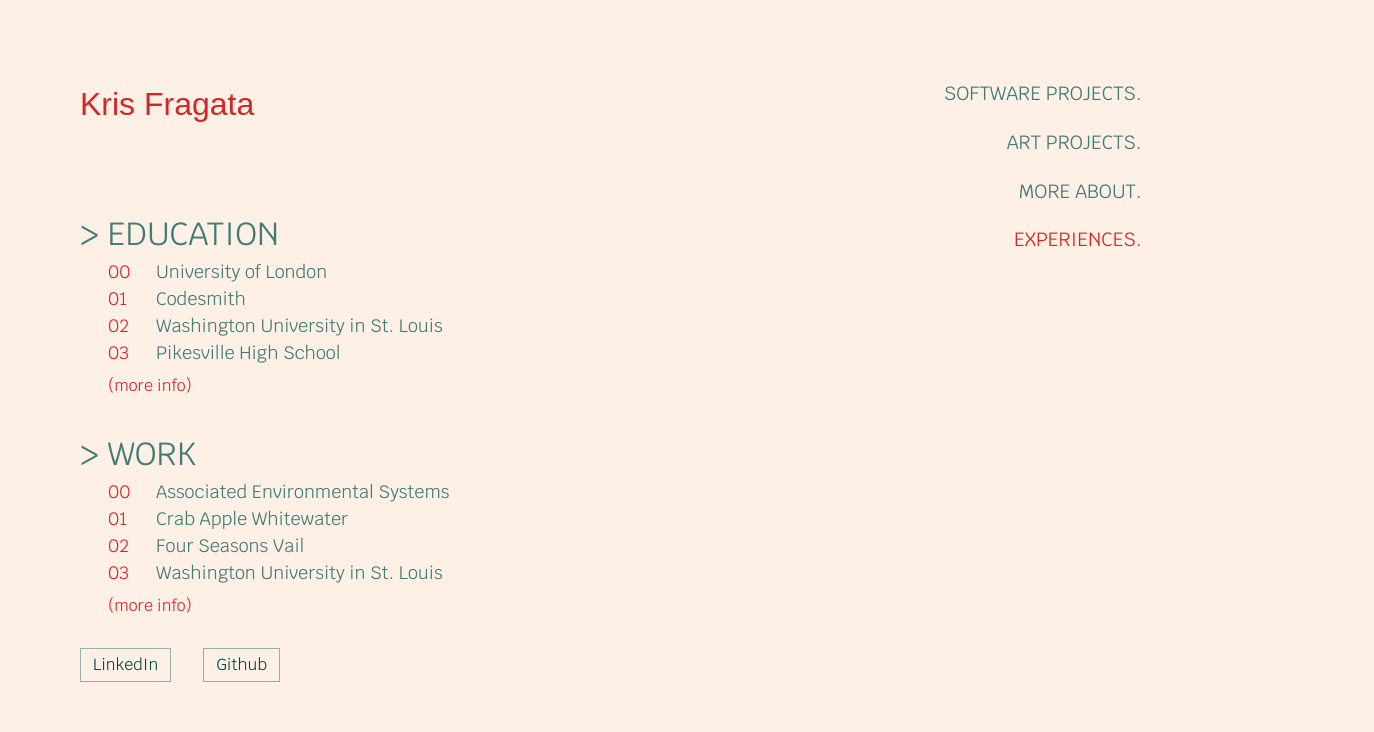
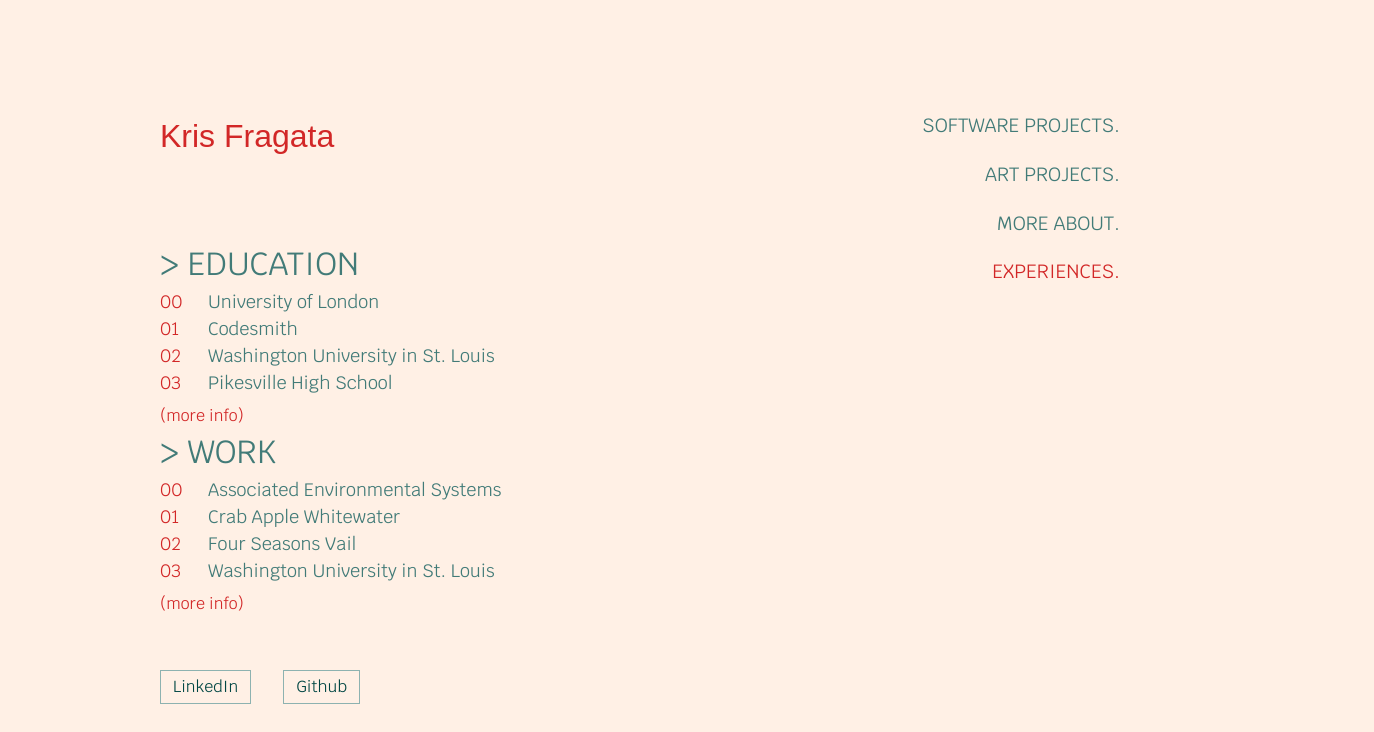
Before and after one commit to krisfragata/portfolio-2025, a Next.js app: page /experiences in a window 1280 px wide. Shown: the top 732 px of the page, 1374 px wide, since content can reach past the window. Built offline with nearby package versions, Linux system fonts and the light colour scheme; a web font is replaced by a local one.

Commit message:
re(css):ensure that margin of layout is even for better cohesion

```diff
--- a/src/app/globals.css
+++ b/src/app/globals.css
@@ -41,12 +41,13 @@ body {
   flex-direction: column;
   justify-content: start;
   align-items: end;
-  padding-left: 5rem;
+  /* padding-left: 5rem; */
   /* max-width: 30%; */
   min-width: fit-content;
   color: var(--text-main);
   order: 2;
   font-size: larger;
+  min-width: 30%;
 }
 
 .sidemenu-item {
@@ -68,7 +69,9 @@ body {
 
 .home {
   display: flex;
-  margin: 5em;
+  margin-left: 10rem;
+  margin-right: 10rem;
+  margin-top: 7rem;
   flex-direction: row;
   min-width: min-content;
 }
@@ -95,6 +98,7 @@ body {
   display: flex;
   flex-direction: column;
   min-width: 70%;
+  max-width: 70%;
   min-height: 100%;
   order: 1;
 }
@@ -112,14 +116,13 @@ body {
   font-style: normal;
   font-size: xx-large;
   max-width: 60%;
-  min-height: 60%;
   order: 2;
+  min-height: 80%;
   /* color: var(--text-dark); */
 
 }
 
 .left-footer{
-  padding-top: 3rem;
   min-height: 20%;
   order: 3;
 }
@@ -317,7 +320,11 @@ body {
 /* EXPERIENCES PAGE STYLING */
 
 .edu-work-icons {
+  margin: 0;
+}
 
+.experiences-icon {
+  font-weight: 500;
 }
 
 .experiences-icon:hover {
@@ -331,7 +338,7 @@ body {
 }
 
 .experiences-list-container {
-  margin-left: 1.75rem;
+  /* margin-left: 1.75rem; */
 }
 
 .list-numbers-container {
@@ -343,7 +350,6 @@ body {
   color: var(--primary-text);
   margin-top: 0.5rem;
   font-size: medium;
-  margin-bottom: 2rem;
   width: fit-content;
   height: fit-content;
 }
@@ -388,6 +394,7 @@ body {
     overflow-x: hidden;
   }
   .left-header {
+    min-height: 20%;
     padding: 0;
   }
   .left-footer {
@@ -481,9 +488,6 @@ body {
   .experiences-list-container {
     min-width: 4rem;
   }
-  .experiences-list-container {
-    margin-left: 1.3rem;
-  }
   .experience-modal-info-container {
     width: 100%;
     min-width: fit-content;
```
